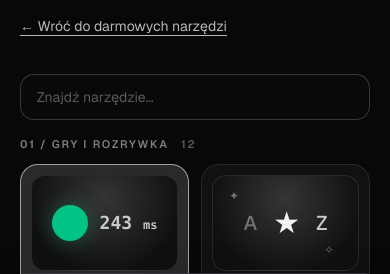
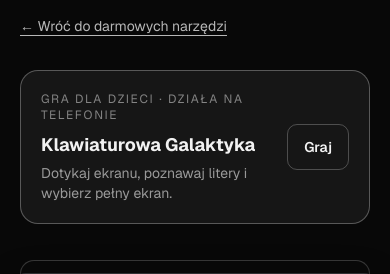
Before and after one commit to ft4k696bk6-prog/kacper-portfolio, a Next.js app: page /minigry in a window 390 px wide. Shown: the part 427-701 px from the top of the page. Built offline with nearby package versions, Linux system fonts and the light colour scheme; no server answers.

Commit message:
fix(games): visible Galaxy entry and reliable mobile deep link

```diff
--- a/src/app/(pl)/minigry/page.tsx
+++ b/src/app/(pl)/minigry/page.tsx
@@ -13,6 +13,10 @@ export default function GamesPage(){
   <script type="application/ld+json" dangerouslySetInnerHTML={{__html:JSON.stringify(jsonLd)}}/>
   <nav className="text-xs text-white/55"><Link href="/" className="underline underline-offset-4">Start</Link><span className="mx-2">/</span><Link href="/narzedzia" className="underline underline-offset-4">Narzędzia</Link><span className="mx-2">/</span>Minigry</nav>
   <header className="mt-12 max-w-4xl"><p className="page-eyebrow inline-flex items-center gap-2"><Gamepad2 size={16}/>DARMOWE MINIGRY / DODATEK</p><h1 className="mt-5">Darmowe minigry online.</h1><p className="page-intro mt-5 max-w-3xl">12 darmowych gier na chwilę przerwy. Graj w przeglądarce bez pobierania, bez rejestracji i bez karty kredytowej.</p><Link href="/narzedzia" className="mt-6 inline-flex items-center gap-2 text-sm text-white/75 underline underline-offset-4">← Wróć do darmowych narzędzi</Link></header>
+  <a href="#kids" className="mt-8 flex min-h-24 items-center justify-between gap-4 rounded-2xl border border-white/30 bg-white/[.06] p-5 transition hover:border-white/65">
+   <span><span className="block text-xs uppercase tracking-[.14em] text-white/50">Gra dla dzieci · działa na telefonie</span><strong className="mt-2 block text-lg">Klawiaturowa Galaktyka</strong><span className="mt-1 block text-sm text-white/60">Dotykaj ekranu, poznawaj litery i wybierz pełny ekran.</span></span>
+   <span className="shrink-0 rounded-lg border border-white/25 px-4 py-3 text-sm font-semibold">Graj</span>
+  </a>
   <EverydayPlayground lang="pl" mode="games"/>
  </main>;
 }
```
